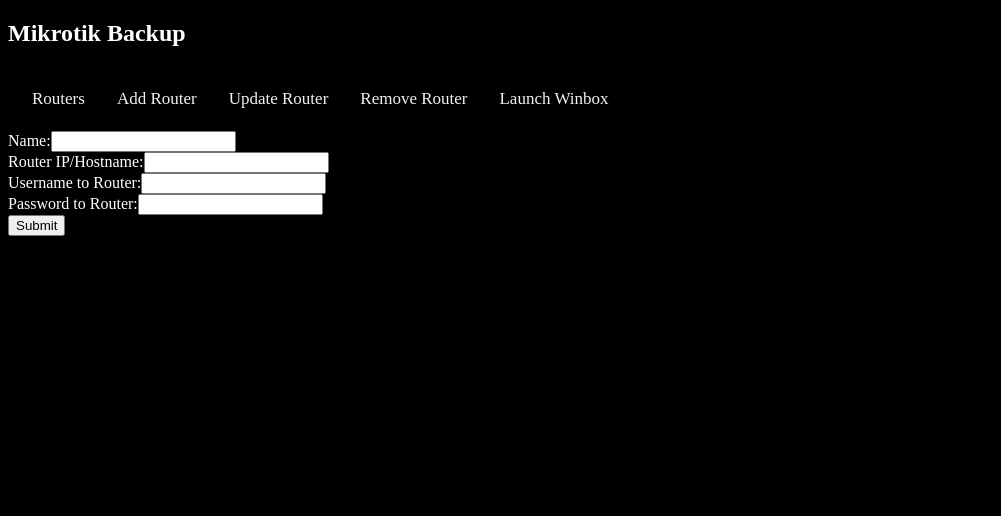
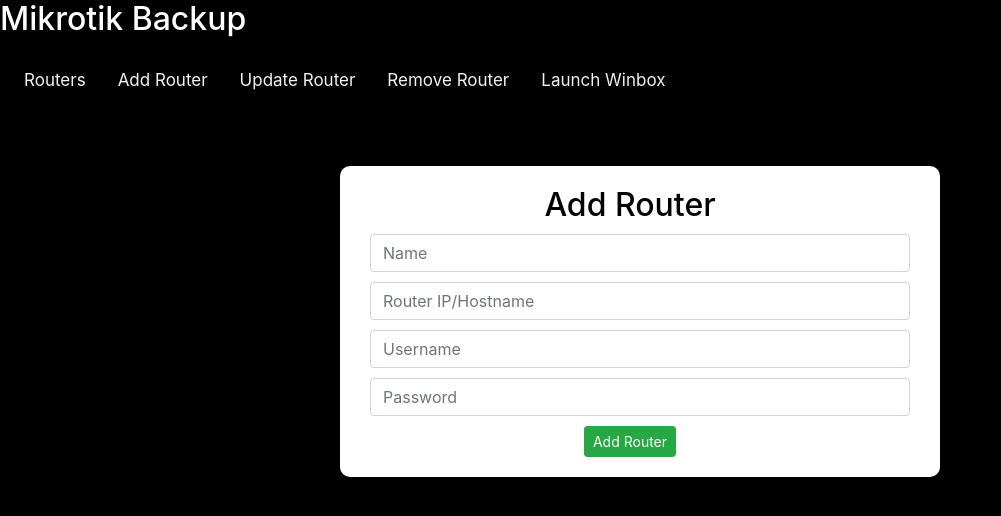
Before and after one commit to eli-cobler/MikrotikBackup, a Flask app: page /add in a window 1280 px wide. Shown: the top 516 px of the page, without its empty margins (0-1001 px from the left). Run offline with Flask 2, Linux system fonts and the light colour scheme; parts of the project's set-up code (start-up, migrations or seed data) failed here and were passed over; some libraries are stand-ins or nearby versions.

Commit message:
Looking Good
Added bootstrap to all form pages. Was going to add it to the main page but it messes with the table for some reason and will not show a couple of the table headers. So I tackle that another day.

```diff
--- a/static/css/styles.css
+++ b/static/css/styles.css
@@ -32,6 +32,34 @@
     background-color: black;
     color: white;
   }
+
+.router-form input {
+    margin: 10px;
+  }
+
+.router-form form {
+    background-color: white;
+    max-width: 600px;
+    margin-top: 50px;
+    margin-left: auto;
+    margin-right: auto;
+    border-radius: 10px;
+    padding: 20px 40px 20px 20px;
+}
+
+.router-form h2 {
+  color: black;
+  text-align: center;
+}
+
+.router-form .actions {
+  text-align: center;
+}
+
+.router-form .select-router {
+  margin-left: 10px;
+  padding-bottom: 10px;
+}
 
   .routertable {
     background-color: black;
--- a/templates/home/add.html
+++ b/templates/home/add.html
@@ -1,13 +1,25 @@
+<title>Add Router</title>
 {% extends "shared/_error.html" %}
+
+
 {% block body %}
     {% if error %}
     <p class=error><strong>Error:</strong> {{ error }}
     {% endif %}
-    <form action="/add" method="post">
-        Name:<input name="name" type="text" required></input><br>
-        Router IP/Hostname:<input name="router_ip" type="text" required></input><br>
-        Username to Router:<input name="username" type="text" required></input><br>
-        Password to Router:<input name="password" type="text" required></input><br>
-        <input type="submit" value="Submit"></input>
-    </form>
+
+        <div class="router-form">
+            <form action="/add" method="post">
+                <h2>Add Router</h2>
+
+                <input class="form-control" name="name" type="text" placeholder="Name" required></input>
+                <input class="form-control" name="router_ip" type="text" placeholder="Router IP/Hostname" required></input>
+                <input class="form-control"  name="username" type="text" placeholder="Username" required></input>
+                <input class="form-control" name="password" type="password" placeholder="Password" required></input>
+
+                <div class="actions">
+                    <button type="submit" class="btn btn-success btn-sm">Add Router</button>
+                </div>
+            </form>
+        </div>
+
 {% endblock %}
--- a/templates/home/files.html
+++ b/templates/home/files.html
@@ -1,3 +1,4 @@
+<title>Backup Files</title>
 {% extends "shared/_layout.html" %}
 {% block main_content %}
 <ul>
--- a/templates/home/index.html
+++ b/templates/home/index.html
@@ -5,10 +5,10 @@
     <table id="routertable">
         <tr>
             <th class="tooltip" onclick="sortTable(0)">Name
-                <span class="tooltiptext">Click to Sort A-Z</span>
+                <!--<span class="tooltiptext">Click to Sort A-Z</span>-->
             </th>
             <th class="tooltip" onclick="sortTable(1)">IP Address
-                <span class="tooltiptext">Click to Sort by First Number</span>
+                <!--<span class="tooltiptext">Click to Sort by First Number</span>-->
             </th>
             <th>Password</th>
             <!--<th>Show Password</th>-->
--- a/templates/shared/_error.html
+++ b/templates/shared/_error.html
@@ -3,6 +3,11 @@
 <html>
 <head>
     <title>Mikrotik Backup</title>
+
+    <link rel="stylesheet"
+          href="https://stackpath.bootstrapcdn.com/bootstrap/4.1.3/css/bootstrap.min.css"
+          integrity="sha384-MCw98/SFnGE8fJT3GXwEOngsV7Zt27NXFoaoApmYm81iuXoPkFOJwJ8ERdknLPMO" crossorigin="anonymous">
+
     <link rel="stylesheet" href="/static/css/styles.css">
 </head>
 
```
Also changed, not shown: templates/home/remove.html (+17 -2 lines), templates/home/update.html (+27 -14 lines).
